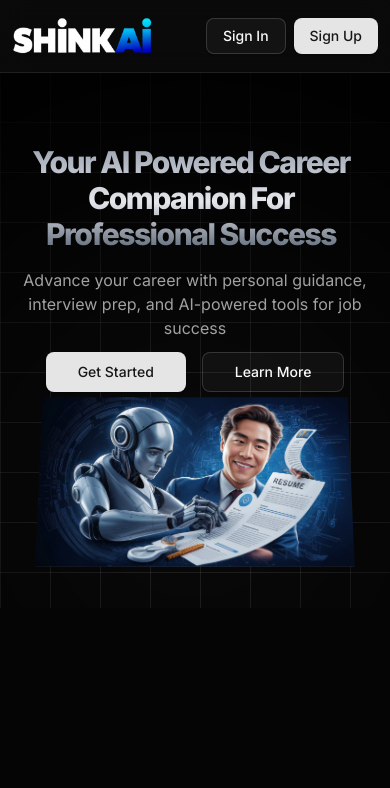
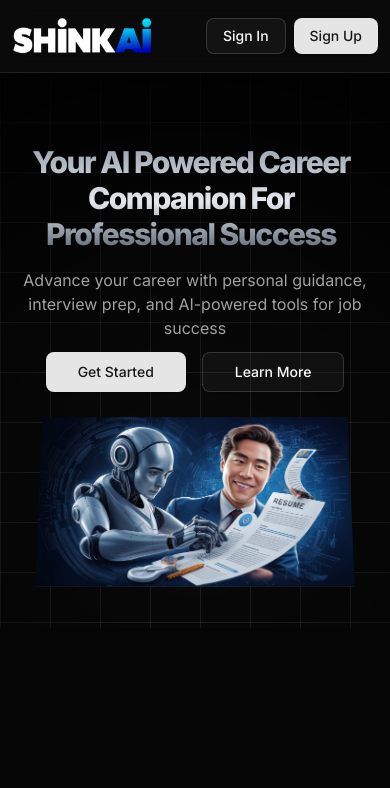
Before and after one commit to khushal-winner/shinkai, a Next.js app: page / in a window 390 px wide. Shown: the top 788 px of the page. Built offline with nearby package versions, Linux system fonts and the light colour scheme; no server answers.

Commit message:
done bug-fixes-1 6

```diff
--- a/components/custom/Hero.jsx
+++ b/components/custom/Hero.jsx
@@ -62,7 +62,7 @@ const HeroSection = () => {
         </Button>
       </div>
 
-      <div className="hero-image-wrapper">
+      <div className="hero-image-wrapper mt-5  md:mt-0">
         <div ref={imageRef} className="hero-image">
           <Image
             priority
```
